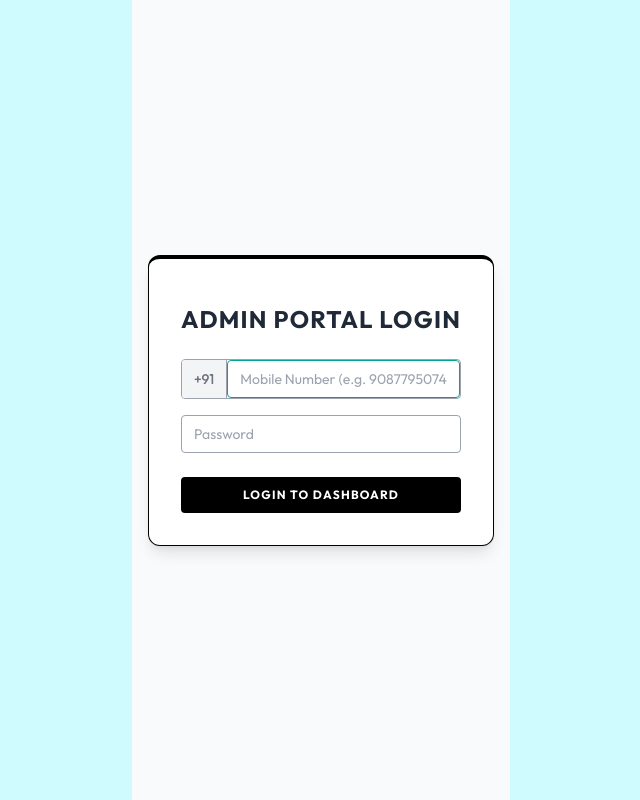
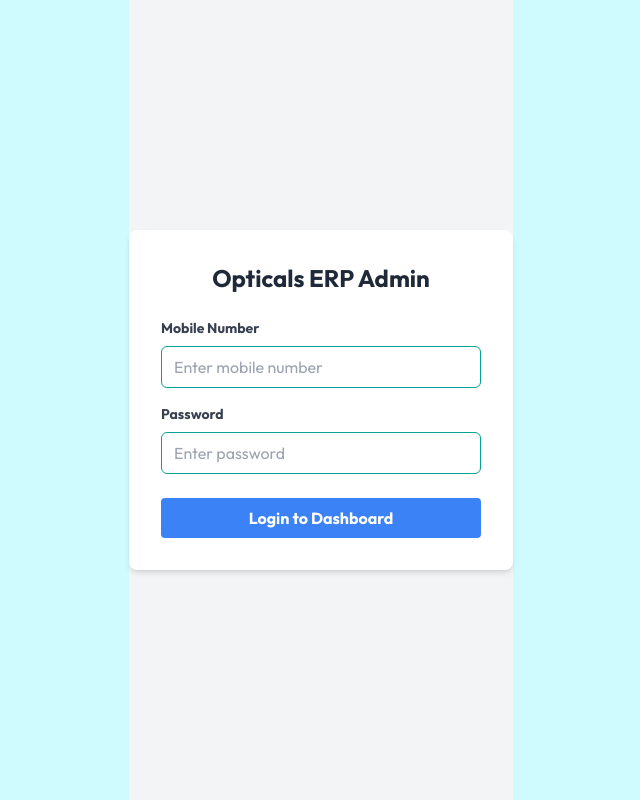
Before and after one commit to abuabrar1771/OpticalsERP, a React (Vite) app in the folder admin/: page / in a window 1280 px wide. Shown: the whole page, without its empty margins (319-959 px from the left). Built offline with nearby package versions, Linux system fonts and the light colour scheme.

Commit message:
updated aws hosting

```diff
--- a/admin/src/components/Login.jsx
+++ b/admin/src/components/Login.jsx
@@ -1,102 +1,90 @@
-import React, { useState } from "react";
-import axios from "axios";
-import { toast } from "react-toastify";
-import { useNavigate } from "react-router-dom";
-
-// Force Axios to send cookies automatically for every dashboard session request
-axios.defaults.withCredentials = true;
+import React, { useState } from 'react';
+import axios from 'axios';
+import { useNavigate } from 'react-router-dom';
+import { toast } from 'react-toastify';
 
 const Login = ({ setToken }) => {
+    const [mobileNumber, setMobileNumber] = useState('');
+    const [password, setPassword] = useState('');
+    const [loading, setLoading] = useState(false);
     const navigate = useNavigate();
-  const [mobileNum, setMobileNum] = useState("");
-  const [password, setPassword] = useState("");
+
+    // Dynamically choose backend URI
+    const backendUrl = import.meta.env.VITE_BACKEND_URL || "https://sacrifice-ravishing-nail.ngrok-free.dev";
+
+    // Global Axios Interceptor fallback rule: Forces Ngrok to skip warning interstitial page
+    axios.defaults.headers.common['ngrok-skip-browser-warning'] = 'true';
 
     const onSubmitHandler = async (e) => {
         e.preventDefault();
         try {
-      // 🌟 ROBUST CLEANING: Strip spaces, dashes, parentheses
-      const cleanMobile = mobileNum.replace(/\s+/g, "").replace(/[-()]/g, "");
+            setLoading(true);
 
-      // Standardize to your exact backend format (+91xxxxxxxxxx)
-      const fullMobileNum = cleanMobile.startsWith("+91")
-        ? cleanMobile
-        : cleanMobile.startsWith("91")
-          ? `+${cleanMobile}`
-          : `+91${cleanMobile}`;
+            // Clean up any extraneous whitespaces/formatting from phone values
+            const cleanMobile = mobileNumber.trim();
 
-      /* 🚀 AWS PRODUCTION ROUTING:
-         We fetch dynamically using the VITE_BACKEND_URL environment variable.
-         All localtunnel bypass reminder headers are completely removed since we are on AWS!
-      */
-      const backendUrl = import.meta.env.VITE_BACKEND_URL || "http://13.60.77.129:4000";
-
-      const response = await axios.post(
-        `${backendUrl}/api/user/login`,
-        {
-          mobileNum: fullMobileNum,
-          password: password,
+            const response = await axios.post(`${backendUrl}/api/user/login`, {
+                mobileNumber: cleanMobile,
+                password: password
+            }, {
+                headers: {
+                    'Content-Type': 'application/json',
+                    'ngrok-skip-browser-warning': 'true' // <-- Explicit safety request bypass
                 }
-      );
+            });
 
             if (response.data.success) {
-        // Double-Check Security: Verify that the account profile has the proper Admin designation
-        if (response.data.user && response.data.user.role === "admin") {
-          setToken(true);
-          localStorage.setItem("user", JSON.stringify(response.data.user));
-          toast.success("Welcome back, Admin!");
-          navigate("/");
+                const receivedToken = response.data.token;
+                setToken(receivedToken);
+                localStorage.setItem('token', receivedToken);
+                toast.success("Logged in successfully!");
+                navigate('/dashboard');
             } else {
-          // Explicit Block: If the user credentials exist but they aren't admin, deny access immediately
-          toast.error(
-            "Access denied. This account is not authorized as an Administrator."
-          );
-        }
-      } else {
-        toast.error(response.data.message);
+                toast.error(response.data.message || "Invalid credentials");
             }
         } catch (error) {
             console.error("Login Error:", error);
-      toast.error(error.response?.data?.message || error.message);
+            toast.error(error.response?.data?.message || "Network Error: Connectivity failed.");
+        } finally {
+            setLoading(false);
         }
     };
 
     return (
-    <div className="min-h-screen flex items-center justify-center bg-gray-50 px-4">
-      <form
-        onSubmit={onSubmitHandler}
-        className="flex flex-col items-center w-full max-w-sm gap-4 text-gray-800 p-8 border rounded-xl shadow-lg bg-white border-t-4 border-black"
-      >
-        <div className="inline-flex items-center gap-2 mb-2 mt-3">
-          <p className="prata-regular text-2xl font-bold uppercase tracking-wider">
-            Admin Portal LogIn
-          </p>
-        </div>
+        <div className="min-h-screen flex items-center justify-center bg-gray-100">
+            <form onSubmit={onSubmitHandler} className="bg-white p-8 rounded-lg shadow-md w-96">
+                <h2 className="text-2xl font-bold mb-6 text-center text-gray-800">Opticals ERP Admin</h2>
 
-        <div className="flex w-full border border-gray-400 rounded overflow-hidden focus-within:border-black transition-all">
-          <span className="bg-gray-100 px-3 py-2 border-r border-gray-400 text-gray-500 text-sm flex items-center font-medium">
-            +91
-          </span>
+                <div className="mb-4">
+                    <label className="block text-gray-700 text-sm font-bold mb-2">Mobile Number</label>
                     <input
-            type="tel"
-            value={mobileNum}
-            onChange={(e) => setMobileNum(e.target.value)}
-            className="w-full px-3 py-2 outline-none text-sm"
-            placeholder="Mobile Number (e.g. 9087795074)"
+                        type="text"
+                        value={mobileNumber}
+                        onChange={(e) => setMobileNumber(e.target.value)}
+                        placeholder="Enter mobile number"
+                        className="w-full px-3 py-2 border rounded-md focus:outline-none focus:ring-2 focus:ring-blue-500"
                         required
                     />
                 </div>
 
+                <div className="mb-6">
+                    <label className="block text-gray-700 text-sm font-bold mb-2">Password</label>
                     <input
                         type="password"
                         value={password}
                         onChange={(e) => setPassword(e.target.value)}
-          className="w-full px-3 py-2 border border-gray-400 rounded outline-none text-sm focus:border-black transition-all"
-          placeholder="Password"
+                        placeholder="Enter password"
+                        className="w-full px-3 py-2 border rounded-md focus:outline-none focus:ring-2 focus:ring-blue-500"
                         required
                     />
+                </div>
 
-        <button className="bg-black text-white font-bold py-2.5 mt-2 rounded w-full hover:bg-gray-800 active:scale-[0.99] transition-all uppercase tracking-widest text-xs">
-          Login to Dashboard
+                <button
+                    type="submit"
+                    disabled={loading}
+                    className="w-full bg-blue-500 hover:bg-blue-600 text-white font-bold py-2 px-4 rounded focus:outline-none focus:shadow-outline transition duration-200"
+                >
+                    {loading ? 'Logging in...' : 'Login to Dashboard'}
                 </button>
             </form>
         </div>
```
Lines whose indentation alone changed are shown as unchanged.
